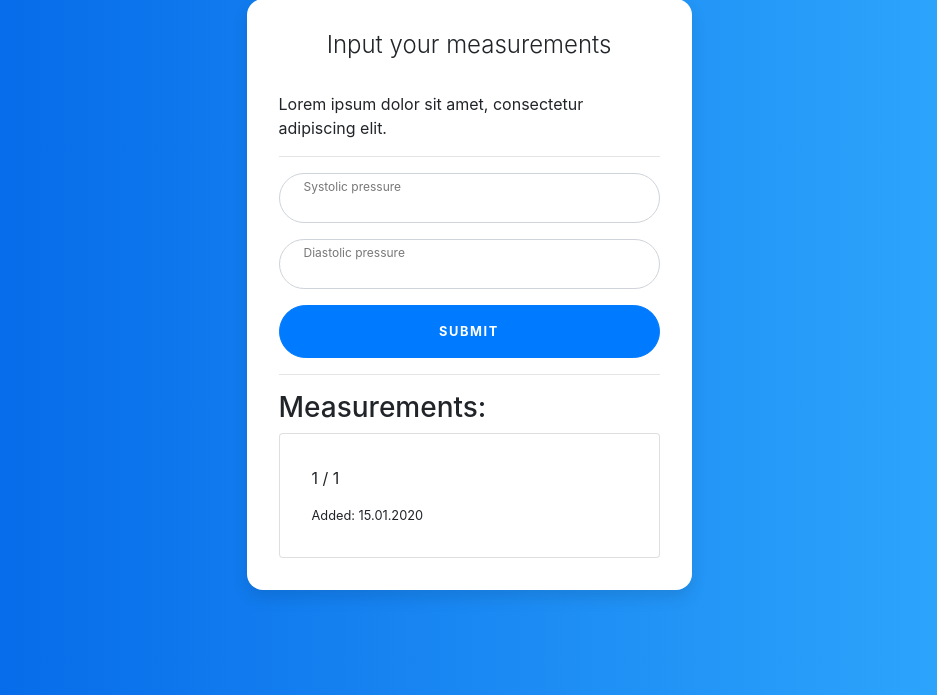
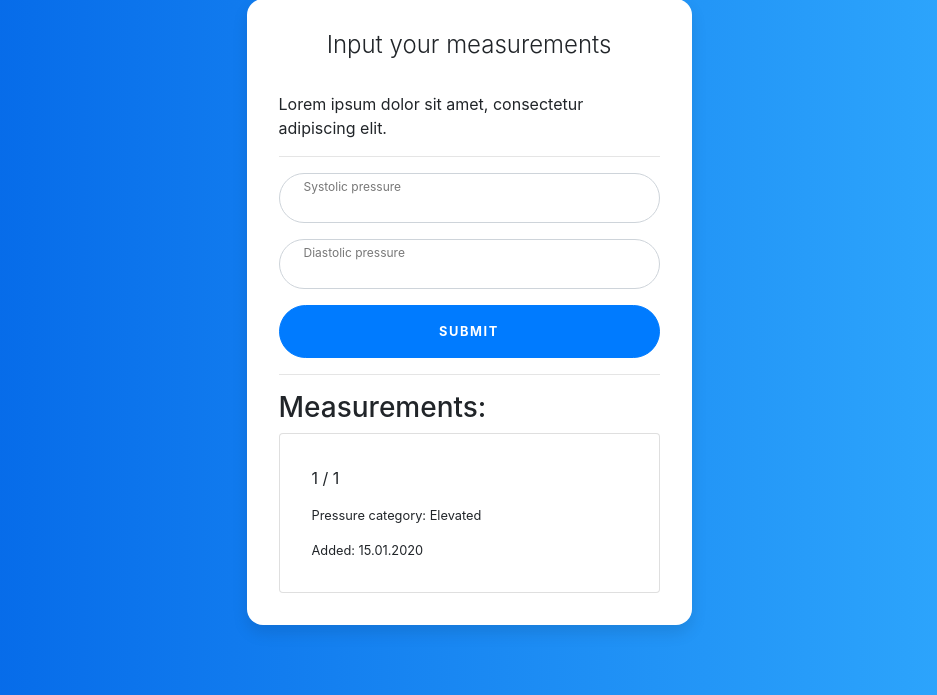
Before and after one commit to vladislav-ero/blood-pressure-monitoring, a Flask app: page / in a window 1280 px wide. Shown: the part 105-800 px from the top of the page, without its empty margins (171-1108 px from the left). Run offline with Flask 2, Linux system fonts and the light colour scheme; a user stored in the database is signed in; tables that the repository leaves empty hold one stand-in row (values such as "Sample post"); some libraries are stand-ins or nearby versions.

Commit message:
Added pressure categories

```diff
--- a/webapp/__init__.py
+++ b/webapp/__init__.py
@@ -58,9 +58,22 @@ def create_app():
         form = DataForm()
         if form.validate_on_submit():
             if session.query(User).filter_by(id=form.user_id.data).first():
+                sys_pres = form.systolic_pressure.data
+                dia_pres = form.diastolic_pressure.data
+                if sys_pres <= 120 and dia_pres <= 80:
+                    category = 0  # Normal
+                elif 120 < sys_pres <= 129 and dia_pres < 80:
+                    category = 1  # Elevated
+                elif 130 <= sys_pres <= 139 or 80 <= dia_pres <= 89:
+                    category = 2  # High blood pressure (stage 1)
+                elif sys_pres >= 190 or dia_pres >= 120:
+                    category = 4  # Hypertensive crisis
+                elif 140 <= sys_pres < 190 or 90 <= dia_pres < 120:
+                    category = 3  # High blood pressure (stage 2)
                 measurement = Data(user_id=form.user_id.data,
                                    sys_pressure=form.systolic_pressure.data,
-                                   dias_pressure=form.diastolic_pressure.data
+                                   dias_pressure=form.diastolic_pressure.data,
+                                   pressure_category=category
                                    )
                 session.add(measurement)
                 session.commit()
--- a/webapp/data/models.py
+++ b/webapp/data/models.py
@@ -16,6 +16,7 @@ class Data(Base):
     created = Column(DateTime, nullable=False, default=datetime.now())
     sys_pressure = Column(Integer, nullable=False)
     dias_pressure = Column(Integer, nullable=False)
+    pressure_category = Column(Integer, nullable=True)
 
     user = relationship('User', backref='data')
 
--- a/webapp/templates/index.html
+++ b/webapp/templates/index.html
@@ -49,6 +49,21 @@
                         <div class="card">
                             <div class="card-body">
                                 <p class="card-text">{{ measurement.sys_pressure }} / {{ measurement.dias_pressure }}</p>
+
+                                <p class="card-text">
+                                    {% if measurement.pressure_category == 0 %}
+                                        <small>Pressure category: Normal</small>
+                                    {% elif measurement.pressure_category == 1 %}
+                                        <small>Pressure category: Elevated</small>
+                                    {% elif measurement.pressure_category == 2 %}
+                                        <small>Pressure category: High blood pressure (stage 1)</small>
+                                    {% elif measurement.pressure_category == 3 %}
+                                        <small>Pressure category: High blood pressure (stage 2)</small>
+                                    {% elif measurement.pressure_category == 4 %}
+                                        <small>Pressure category: Hypertensive crisis</small>
+                                    {% endif %}
+                                </p>
+
                                 <p class="card-text">
                                     <small>Added: {{ measurement.created.strftime('%d.%m.%Y') }}</small>
                                 </p>
```
Also changed, not shown: migrations/versions/49bc7cbbcc4d_pressure_category_column_added_to_data_.py (added, +28 -0 lines).
